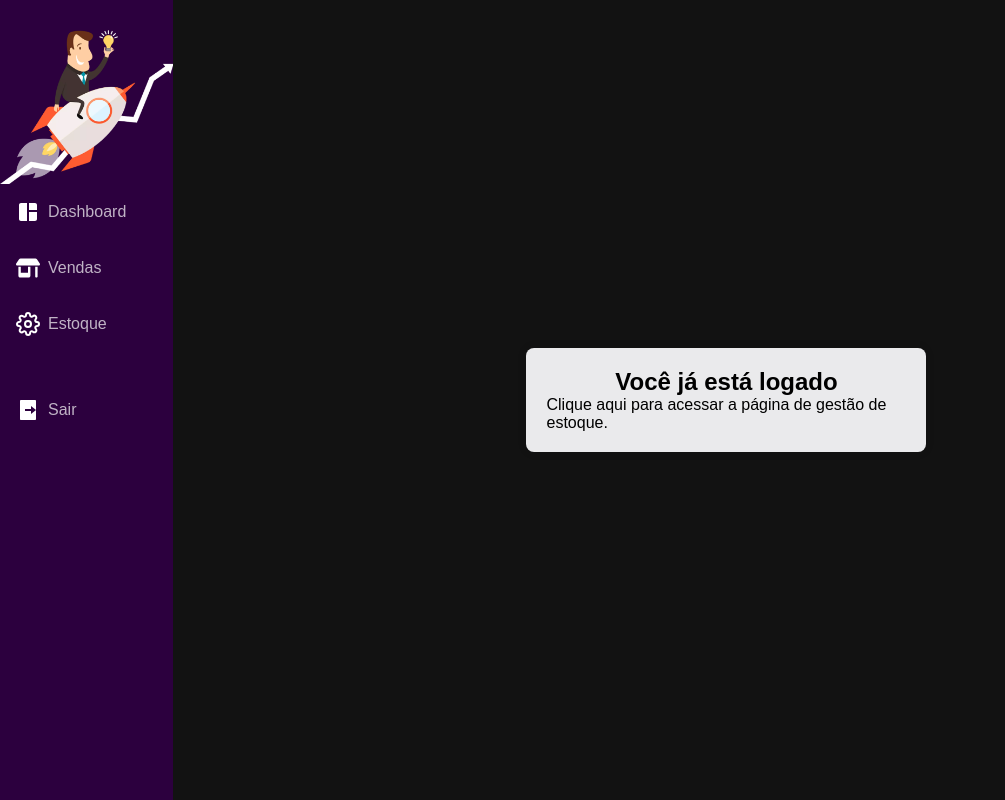
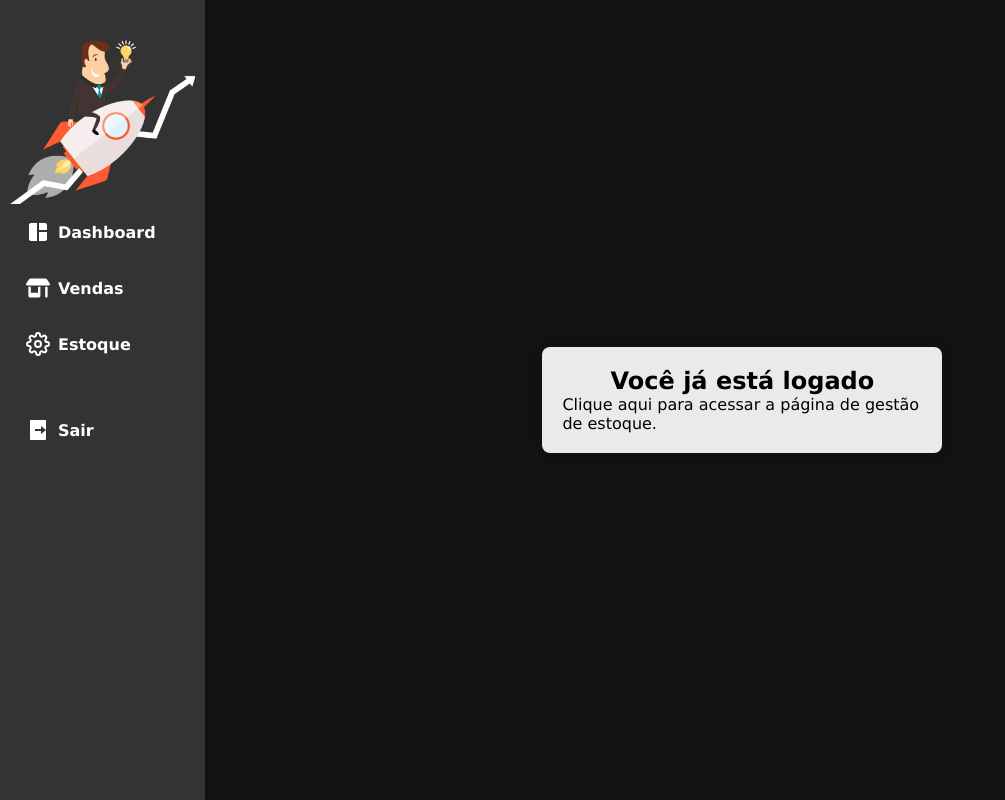
Before and after one commit to jeffhinoto/app, a React (Create React App) app: page / in a window 1280 px wide. Shown: the whole page, without its empty margins (0-1005 px from the left). Built offline with nearby package versions, Linux system fonts and the light colour scheme; no server answers; sample sign-in values are in the browser's storage.

Commit message:
modificações no layout e cores

```diff
--- a/package.json
+++ b/package.json
@@ -15,6 +15,7 @@
     "chartjs-adapter-moment": "^1.0.1",
     "date-fns": "^3.3.1",
     "firebase": "^10.8.0",
+    "gh-pages": "^6.1.1",
     "js-cookie": "^3.0.5",
     "react": "^18.2.0",
     "react-apexcharts": "^1.4.1",
@@ -24,6 +25,8 @@
     "react-router-dom": "^6.22.1",
     "react-scripts": "5.0.1",
     "react-toastify": "^10.0.4",
+    "save": "^2.9.0",
+    "save-dev": "^0.0.1-security",
     "styled-components": "^6.1.8",
     "web-vitals": "^2.1.4"
   },
--- a/src/App.css
+++ b/src/App.css
@@ -3,6 +3,7 @@
   padding: 0;
   margin: 0;
   box-sizing: border-box;
+  font-family: Verdana, Geneva, Tahoma, sans-serif;
 }
 
 /* Definição de altura total para elementos principais */
--- a/src/components/GestaoEstoque.css
+++ b/src/components/GestaoEstoque.css
@@ -182,10 +182,11 @@
     display: flex;
     align-items: center;
     justify-content: center;
-    background-color: #2c003e;
+    background-color: rgba(255, 0, 0,0.5);
     padding: 15px;
     border-radius: 5px;
     cursor: pointer;
+    color: #fff;
   }
   .dashboard .modal .confirm-delete-modal button {
     margin-right: 10px;
--- a/src/components/Login.js
+++ b/src/components/Login.js
@@ -2,7 +2,7 @@ import { useState, useEffect } from 'react';
 import { auth } from '../firebase';
 import { signInWithEmailAndPassword, onAuthStateChanged } from 'firebase/auth';
 import './Login.css';
-import { Link, Navigate } from 'react-router-dom';
+import { Link } from 'react-router-dom';
 import avatarImg from '../assets/logo.webp';
 
 const Login = () => {
@@ -44,7 +44,7 @@ const Login = () => {
     <div className="container-center">
       {!isLoggedIn && (
         <div className="login">
-          <img src={avatarImg} width="100px" height="100px"/>
+          <img src={avatarImg} width="100px" height="100px" alt='logo'/>
           <h2>Login</h2>
           <input type="email" value={email} onChange={(e) => setEmail(e.target.value)} placeholder="Email" />
           <input type="password" value={password} onChange={(e) => setPassword(e.target.value)} placeholder="Password" />
--- a/src/components/PaginaVenda.js
+++ b/src/components/PaginaVenda.js
@@ -1,5 +1,6 @@
 import React, { useState, useEffect } from "react";
 import { firestore } from "../firebase";
+
 import {
   collection,
   getDocs,
@@ -56,7 +57,9 @@ const PaginaVenda = () => {
       console.error("Erro ao buscar produtos por categoria:", error);
     }
   };
-
+  const fechaModal = () =>{
+  setModalAberto(false);
+}
   const handleCategoriaClick = (categoriaId) => {
     setCategoriaSelecionada(categoriaId);
     fetchProdutosByCategoria(categoriaId);
@@ -178,9 +181,9 @@ const PaginaVenda = () => {
         <h3>Total R$ {valorTotal}</h3>
         {!carrinhoMinimizado && (
           <>
-            <button className="x" onClick={toggleCarrinhoSize}>
-              x
-            </button>
+            <div className="x" onClick={toggleCarrinhoSize}>
+            x
+            </div>
             <ul>
               {Object.values(carrinho).map((item) => (
                 <li key={item.id}>
@@ -226,6 +229,9 @@ const PaginaVenda = () => {
         {modalAberto && (
           <div className="modal">
             <div className="modal-content">
+            <div className="x" onClick={fechaModal}>
+              x
+            </div>
               <h2>Confirmação de Venda</h2>
               <div className="form-group">
                 <label htmlFor="metodoPagamento">Método de Pagamento:</label>
--- a/src/components/header.css
+++ b/src/components/header.css
@@ -1,9 +1,9 @@
 /* Estilos da barra lateral */
 .sidebar {
-  width: 200px;
+  width: 240px;
   margin: 0;
-  padding: 0;
-  background-color: #2c003e;
+  padding: 10px;
+  background-color: #333;
   height: auto;
   overflow: auto;
 }
@@ -46,7 +46,9 @@
   padding: 16px;
   display: flex;
   text-decoration: none;
-  color: rgba(255, 255, 255, 0.7);
+  color: #fff;
+  text-decoration: solid;
+  font-weight: bold;
   flex-direction: row;
   align-items: center;
   transition: ease-in-out 0.4s;
@@ -58,7 +60,8 @@
   padding: 16px;
   display: flex;
   text-decoration: none;
-  color: rgba(255, 255, 255, 0.7);
+  font-weight: bold;
+  color: #fff;
   flex-direction: row;
   align-items: center;
   transition: ease-in-out 0.4s;
```
Also changed, not shown: 1 other file (tests, documents, lock files or other folders).
